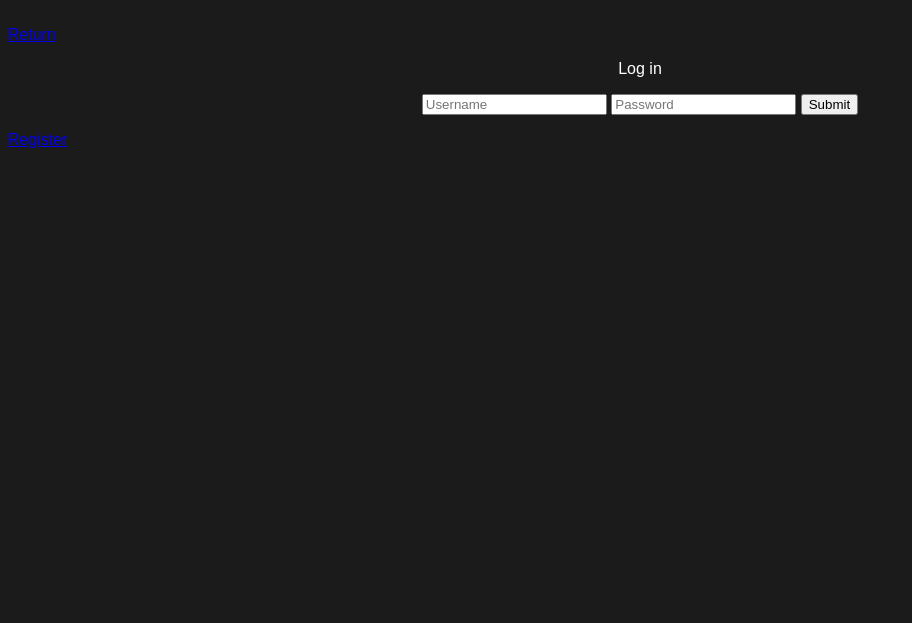
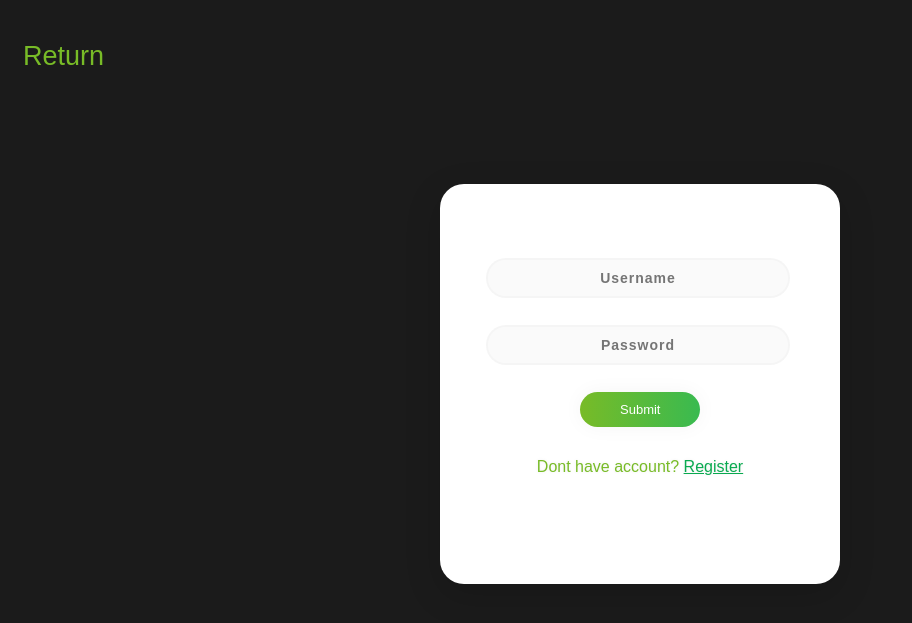
Before and after one commit to hesoyamparadiso/projektNotePlay, a PHP site: page /login in a window 1280 px wide. Shown: the top 623 px of the page, without its empty margins (0-912 px from the left). Run offline with PHP 8.4, Linux system fonts and the light colour scheme.

Commit message:
Login design - final

```diff
--- a/Content/StylApp.css
+++ b/Content/StylApp.css
@@ -103,6 +103,112 @@ p.trackLabels {
     display: inline-block;
 }
 
+.main {
+    background-color: #FFFFFF;
+    width: 400px;
+    height: 400px;
+    margin: 7em auto;
+    border-radius: 1.5em;
+    box-shadow: 0px 11px 35px 2px rgba(0, 0, 0, 0.14);
+    }
+
+.mainR {
+    background-color: #FFFFFF;
+    width: 400px;
+    height: 500px;
+    margin: 7em auto;
+    border-radius: 1.5em;
+    box-shadow: 0px 11px 35px 2px rgba(0, 0, 0, 0.14);
+    }
+
+form.form420 {
+    padding-top: 40px;
+    }
+
+form.form421 {
+    padding-top: 100px;
+}
+
+.inp {
+    width: 76%;
+    color: rgb(38, 50, 56);
+    font-weight: 700;
+    font-size: 14px;
+    letter-spacing: 1px;
+    background: rgba(136, 126, 126, 0.04);
+    padding: 10px 20px;
+    border: none;
+    border-radius: 20px;
+    outline: none;
+    box-sizing: border-box;
+    border: 2px solid rgba(0, 0, 0, 0.02);
+    margin-bottom: 50px;
+    margin-left: 46px;
+    text-align: center;
+    margin-bottom: 27px;
+    font-family: 'Ubuntu', sans-serif;
+    }
+
+.pass {
+    width: 76%;
+    color: rgb(38, 50, 56);
+    font-weight: 700;
+    font-size: 14px;
+    letter-spacing: 1px;
+    background: rgba(136, 126, 126, 0.04);
+    padding: 10px 20px;
+    border: none;
+    border-radius: 20px;
+    outline: none;
+    box-sizing: border-box;
+    border: 2px solid rgba(0, 0, 0, 0.02);
+    margin-bottom: 50px;
+    margin-left: 46px;
+    text-align: center;
+    margin-bottom: 27px;
+    font-family: 'Ubuntu', sans-serif;
+    }
+
+.inp:focus, .pass:focus {
+    border: 2px solid rgba(0, 0, 0, 0.18);
+
+    }
+
+.submit {
+    cursor: pointer;
+    border-radius: 5em;
+    color: #fff;
+    background: linear-gradient(to right, #78BB27, #39BA50);
+    border: 0;
+    padding-left: 40px;
+    padding-right: 40px;
+    padding-bottom: 10px;
+    padding-top: 10px;
+    font-family:  sans-serif;
+    margin-left: 35%;
+    font-size: 13px;
+    box-shadow: 0 0 20px 1px rgba(0, 0, 0, 0.04);
+}
+
+.reg {
+    text-shadow: 0px 0px 3px rgba(117, 117, 117, 0.12);
+    color: #78BB27;
+    padding-top: 15px;
+}
+
+.logReg {
+    text-shadow: 0px 0px 3px rgba(117, 117, 117, 0.12);
+    color: #09AA50;
+}
+
+.return {
+    text-decoration: none;
+    font-size: 27px;
+    color: #78BB27;
+    display:inline-block;
+    margin-left: 15px;
+    margin-top: 15px;
+}
 
 .logo {
     font-size: 50px;
@@ -128,12 +234,3 @@ p.trackLabels {
   margin: 0 auto;
   bottom: 60px;
 }
-
-.return {
-    text-decoration: none;
-    font-size: 27px;
-    color: #78BB27;
-    display:inline-block;
-    margin-left: 15px;
-    margin-top: 15px;
-}
--- a/pohledy/login.phtml
+++ b/pohledy/login.phtml
@@ -1,16 +1,17 @@
 
 
 <div>
-    <a href="main">Return</a>
+    <a class="return" href="main">Return</a>
 </div>
 
 
-<div>
-<p  align="center" >Log in</p>
-<form class="form420" align="center" method="post">
-    <input  type="text" align="center" name="usrName" placeholder="Username" required>
-    <input  type="password" align="center" name="password" placeholder="Password" required>
-    <input  type="submit" value="Submit">
+ </div>
+<div class="main">
+<p class="sign" align="center" >Log in</p>
+<form class="form420" method="post">
+    <input class="inp " type="text" align="center" name="usrName" placeholder="Username" required>
+    <input class="pass" type="password" align="center" name="password" placeholder="Password" required>
+    <input class="submit" type="submit" value="Submit">
 </form>
-<a href="register">Register</a>
+<p class="reg" align="center">Dont have account? <a href="register" class="logReg">Register</a></p>
 </div>
```
Also changed, not shown: pohledy/register.phtml (+12 -10 lines).
